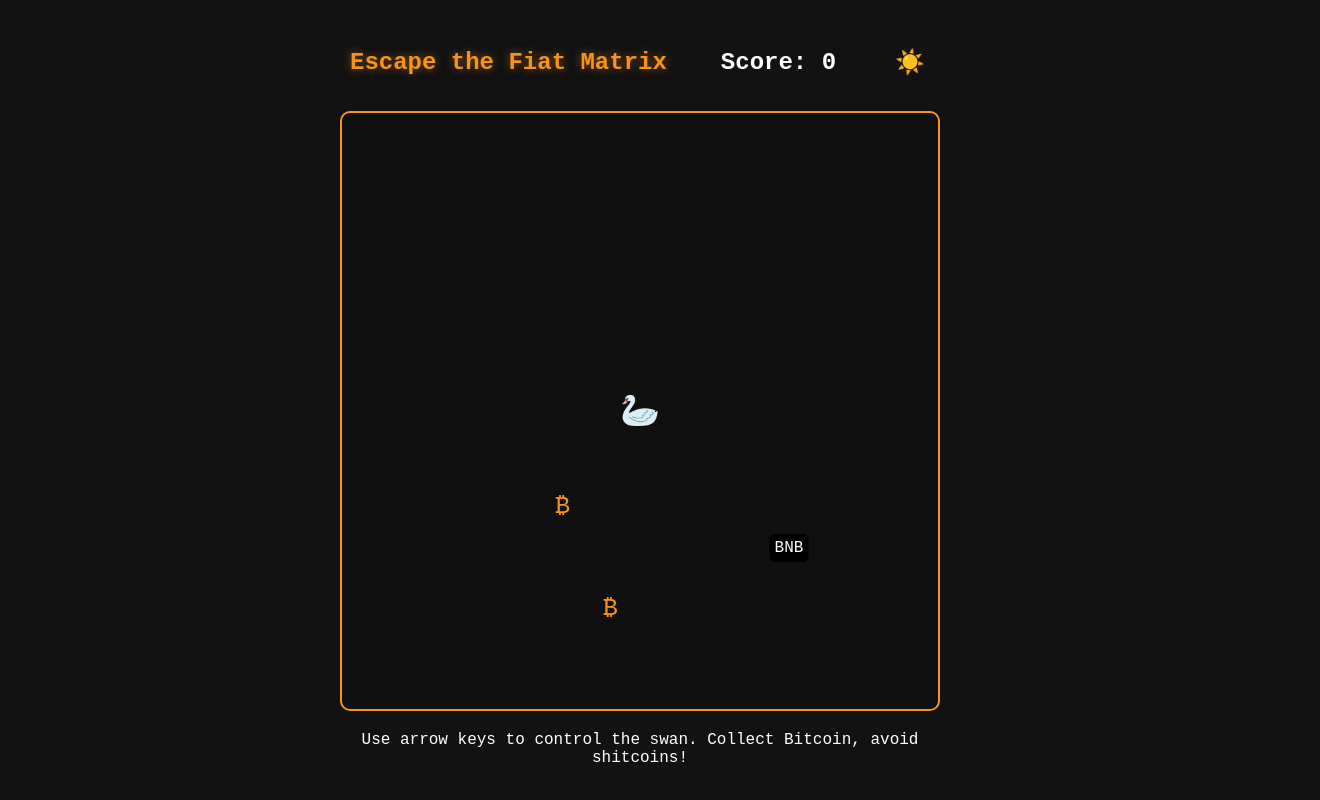
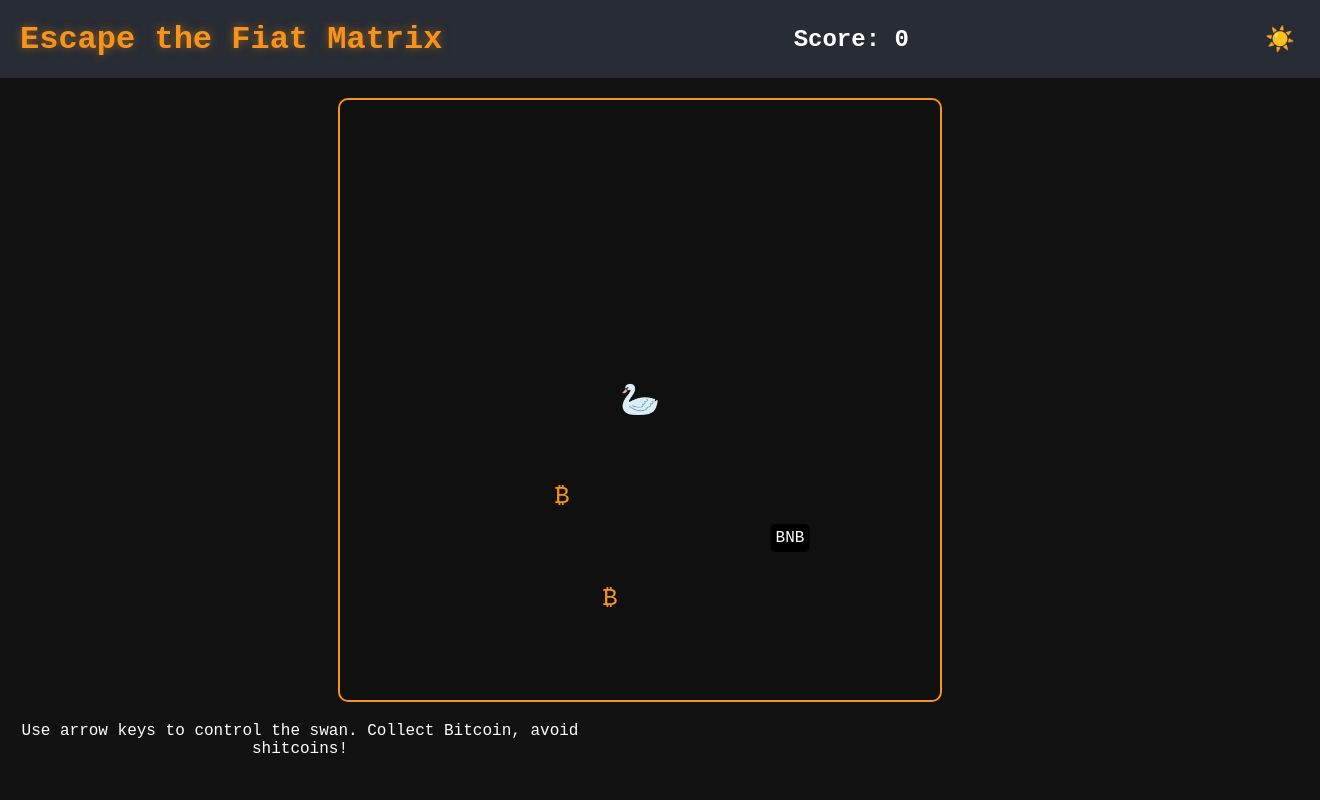
Before and after one commit to testingswan/swan-mcp, a React (Create React App) app: page / in a window 1280 px wide. Shown: the whole page, 1320 px wide, since content can reach past the window. Built offline with nearby package versions, Linux system fonts and the light colour scheme.

Commit message:
Fix CSS styling by using the original class structure

```diff
--- a/src/App.css
+++ b/src/App.css
@@ -1,58 +1,45 @@
-/* Reset some browser defaults */
-body,
-html {
-  margin: 0;
-  padding: 0;
-  height: 100%;
-  width: 100%;
-  overflow: hidden;
-}
-
-#root {
-  height: 100%;
-  width: 100%;
-}
-
-/* Game container styles */
-.game-container {
-  display: flex;
-  flex-direction: column;
-  align-items: center;
-  justify-content: center;
+.App {
+  text-align: center;
   min-height: 100vh;
-  padding: 20px;
-  transition: background-color 0.3s, color 0.3s;
+  background-color: #121212;
+  color: white;
   font-family: "Courier New", Courier, monospace;
 }
 
-.game-container.dark-mode {
-  background-color: #121212;
-  color: white;
+.App-logo {
+  height: 40vmin;
+  pointer-events: none;
 }
 
-.game-container.light-mode {
-  background-color: #f5f5f5;
-  color: #121212;
+@media (prefers-reduced-motion: no-preference) {
+  .App-logo {
+    animation: App-logo-spin infinite 20s linear;
+  }
 }
 
-/* Header styles */
-.game-header {
+.App-header {
+  background-color: #282c34;
   display: flex;
   justify-content: space-between;
   align-items: center;
   width: 100%;
-  max-width: 600px;
-  margin-bottom: 20px;
-  padding: 10px;
+  padding: 20px;
 }
 
-.game-header h1 {
-  color: #f7931a;
-  text-shadow: 0 0 10px rgba(247, 147, 26, 0.5);
-  margin: 0;
-  font-size: 24px;
+.App-link {
+  color: #61dafb;
 }
 
+@keyframes App-logo-spin {
+  from {
+    transform: rotate(0deg);
+  }
+  to {
+    transform: rotate(360deg);
+  }
+}
+
+/* Game specific styles */
 .score {
   font-size: 1.5rem;
   font-weight: bold;
@@ -72,20 +59,19 @@
   background-color: rgba(255, 255, 255, 0.1);
 }
 
-/* Game area styles */
 .game-area {
   position: relative;
   width: 80vw;
   height: 80vh;
   max-width: 600px;
   max-height: 600px;
+  margin: 20px auto;
   background-color: rgba(0, 0, 0, 0.1);
   border-radius: 10px;
   overflow: hidden;
   border: 2px solid #f7931a;
 }
 
-/* Player and item styles */
 .player {
   position: absolute;
   font-size: 2rem;
@@ -113,7 +99,6 @@
   z-index: 5;
 }
 
-/* Message styles */
 .messages {
   position: absolute;
   bottom: 20px;
@@ -143,6 +128,12 @@
   max-width: 600px;
 }
 
+h1 {
+  color: #f7931a;
+  text-shadow: 0 0 10px rgba(247, 147, 26, 0.5);
+  margin: 0;
+}
+
 @keyframes fadeIn {
   from {
     opacity: 0;
--- a/src/App.tsx
+++ b/src/App.tsx
@@ -162,10 +162,8 @@
   };
 
   return (
-    <div
-      className={`game-container ${isDarkMode ? "dark-mode" : "light-mode"}`}
-    >
-      <div className="game-header">
+    <div className="App">
+      <header className="App-header">
         <h1>Escape the Fiat Matrix</h1>
         <div className="score">Score: {score}</div>
         <button
@@ -177,7 +175,7 @@
         >
           {isDarkMode ? "☀️" : "🌙"}
         </button>
-      </div>
+      </header>
 
       <div className="game-area">
         {/* Swan (player) */}
--- a/src/index.css
+++ b/src/index.css
@@ -1,16 +1,17 @@
 body {
   margin: 0;
-  font-family: "Courier New", Courier, monospace;
+  font-family: -apple-system, BlinkMacSystemFont, "Segoe UI", "Roboto", "Oxygen",
+    "Ubuntu", "Cantarell", "Fira Sans", "Droid Sans", "Helvetica Neue",
+    sans-serif;
   -webkit-font-smoothing: antialiased;
   -moz-osx-font-smoothing: grayscale;
   overflow: hidden;
   background-color: #121212;
 }
 
-* {
-  box-sizing: border-box;
-  margin: 0;
-  padding: 0;
+code {
+  font-family: source-code-pro, Menlo, Monaco, Consolas, "Courier New",
+    monospace;
 }
 
 html,
@@ -19,8 +20,3 @@
   height: 100%;
   width: 100%;
 }
-
-h1 {
-  color: #f7931a;
-  text-shadow: 0 0 10px rgba(247, 147, 26, 0.5);
-}
```
